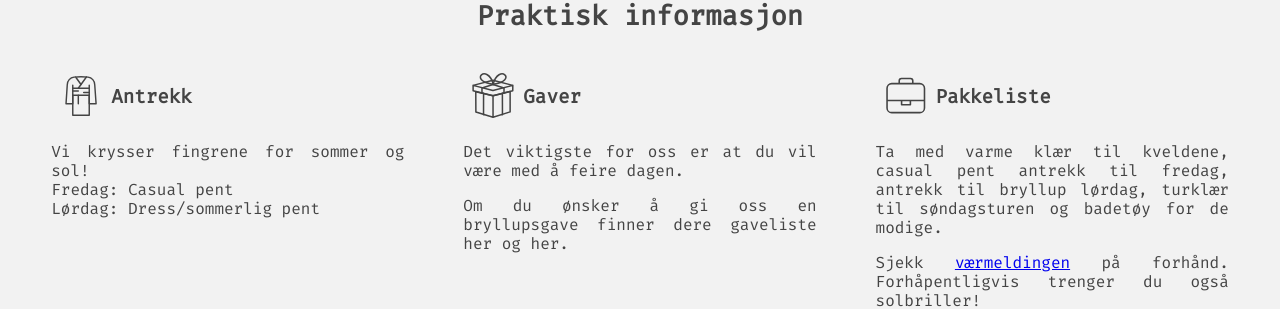
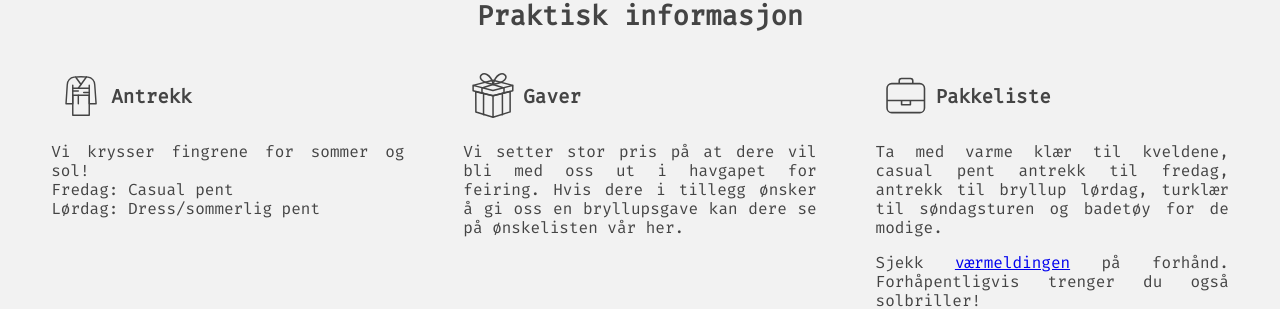
Before and after one commit to melhoos/gudrunogsimon, a React (Create React App) app: page / in a window 1280 px wide. Shown: the part 1607-1916 px from the top of the page. Built offline with nearby package versions, Linux system fonts and the light colour scheme.

Commit message:
Update Information.jsx

```diff
--- a/src/Information.jsx
+++ b/src/Information.jsx
@@ -32,10 +32,7 @@ const Information = () => {
             Gaver
           </h2>
           <p>
-            Det viktigste for oss er at du vil være med å feire dagen.
-          </p>
-          <p>
-            Om du ønsker å gi oss en bryllupsgave finner dere gaveliste her og her.
+            Vi setter stor pris på at dere vil bli med oss ut i havgapet for feiring. Hvis dere i tillegg ønsker å gi oss en bryllupsgave kan dere se på ønskelisten vår her.
           </p>
         </div>
         <div>
```
